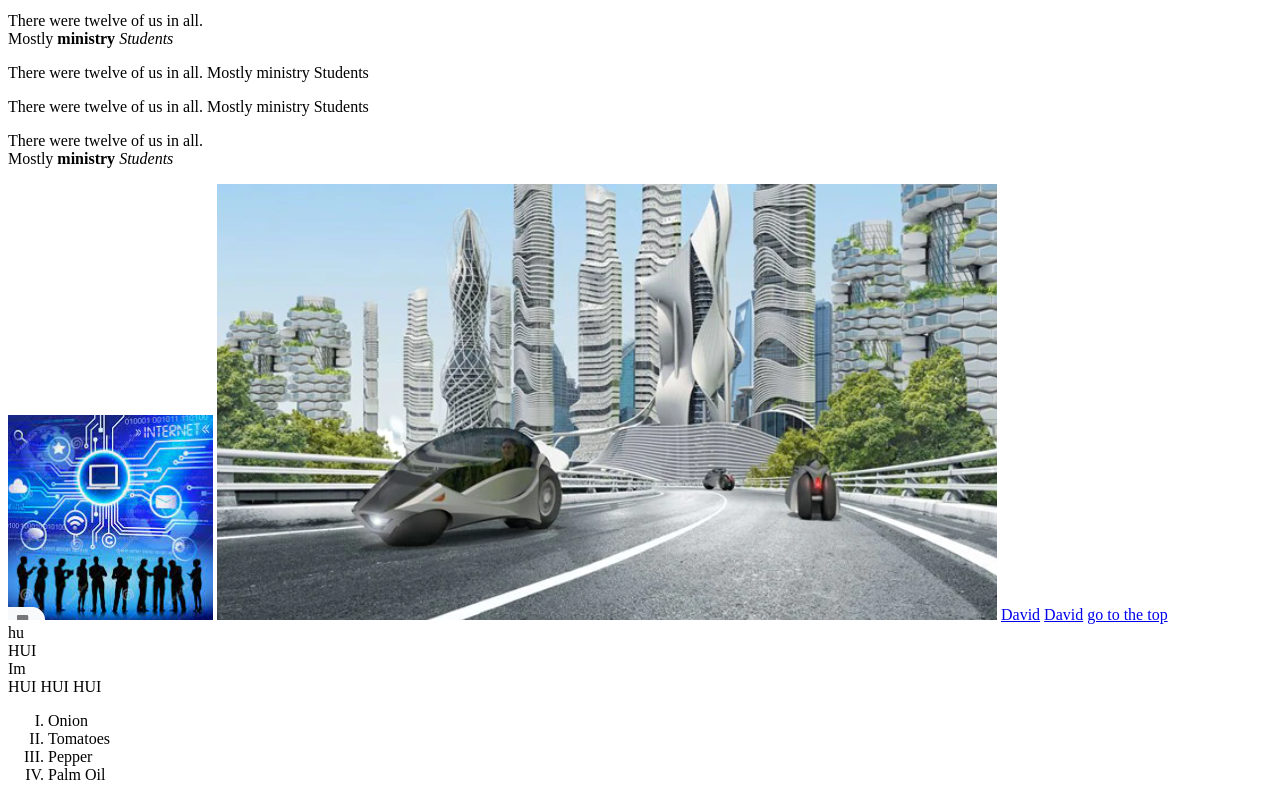
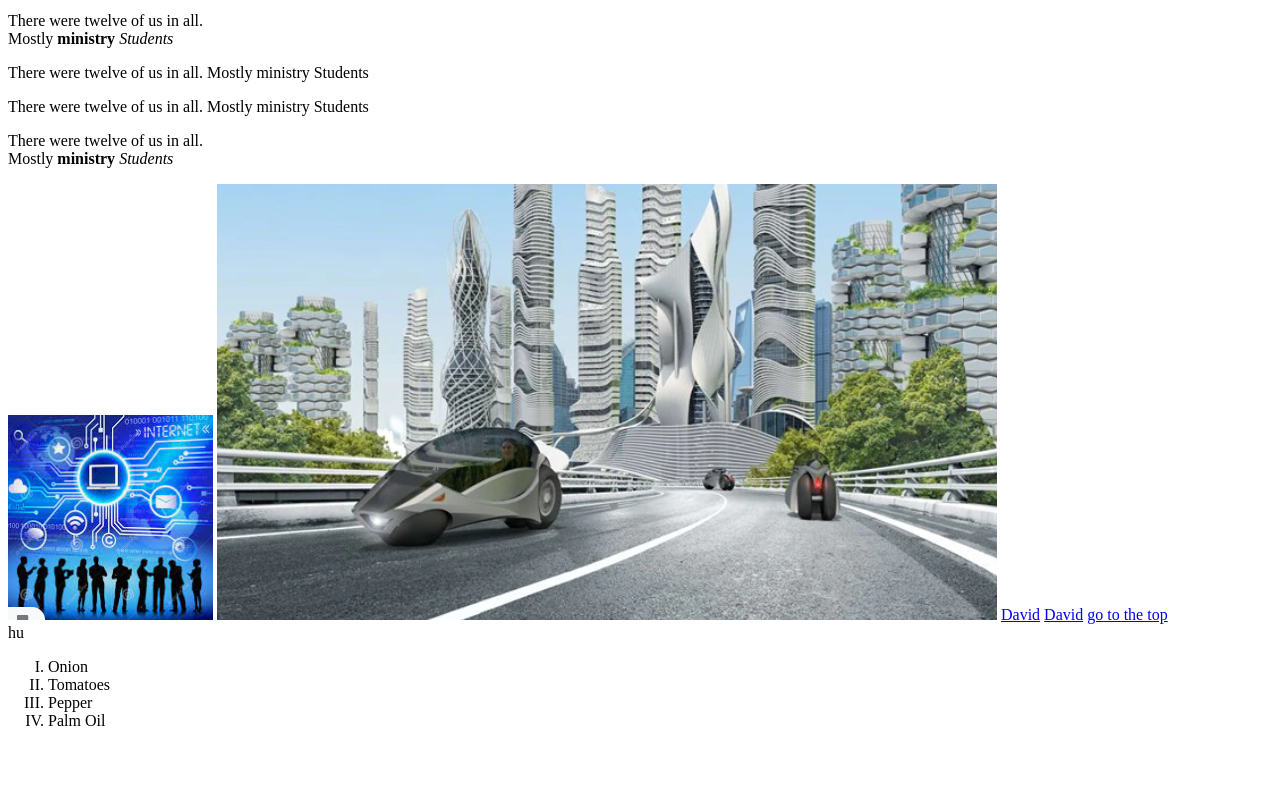
Before and after one commit to Adeyemi-Timilehin/Execellent, a plain HTML site: page index.html in a window 1280 px wide. Shown: the part 490-1290 px from the top of the page. After the commit the page ends 1236 px from the top, so only its background shows below. Drawn offline with Linux system fonts and the light colour scheme.

Commit message:
modified

```diff
--- a/index.html
+++ b/index.html
@@ -31,12 +31,6 @@
 <a href="mailto:agbo202020@gmail.com" target="_blank">David</a>
 <a href="#top">go to the top</a>
 <div id="bottom">hu</div>
-
-<div>HUI</div>
-<div>Im</div>
-<span>HUI</span>
-<span>HUI</span>
-<span>HUI</span>
 <ol type="I">
     <li>Onion</li>
     <li>Tomatoes</li>
```
